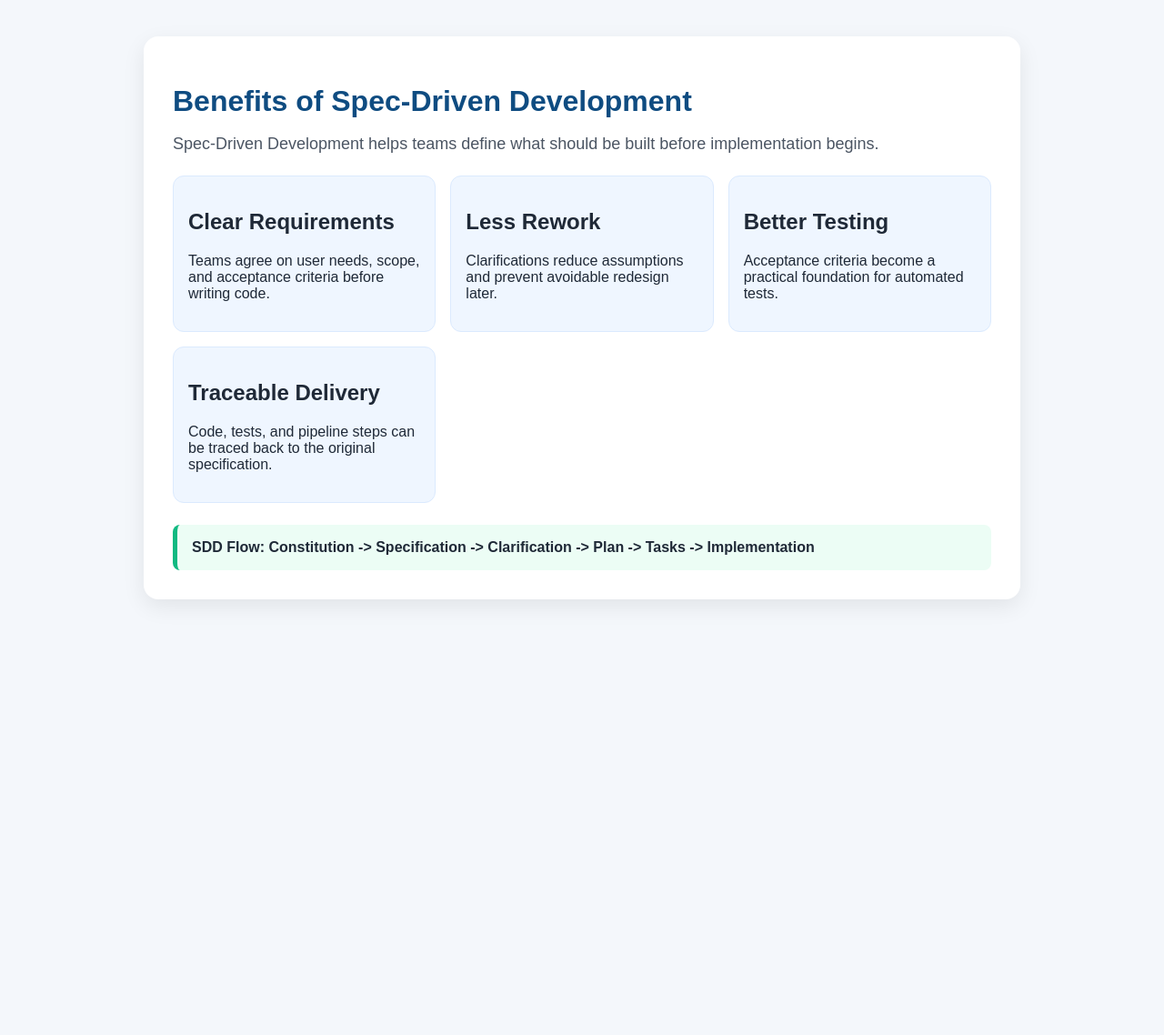
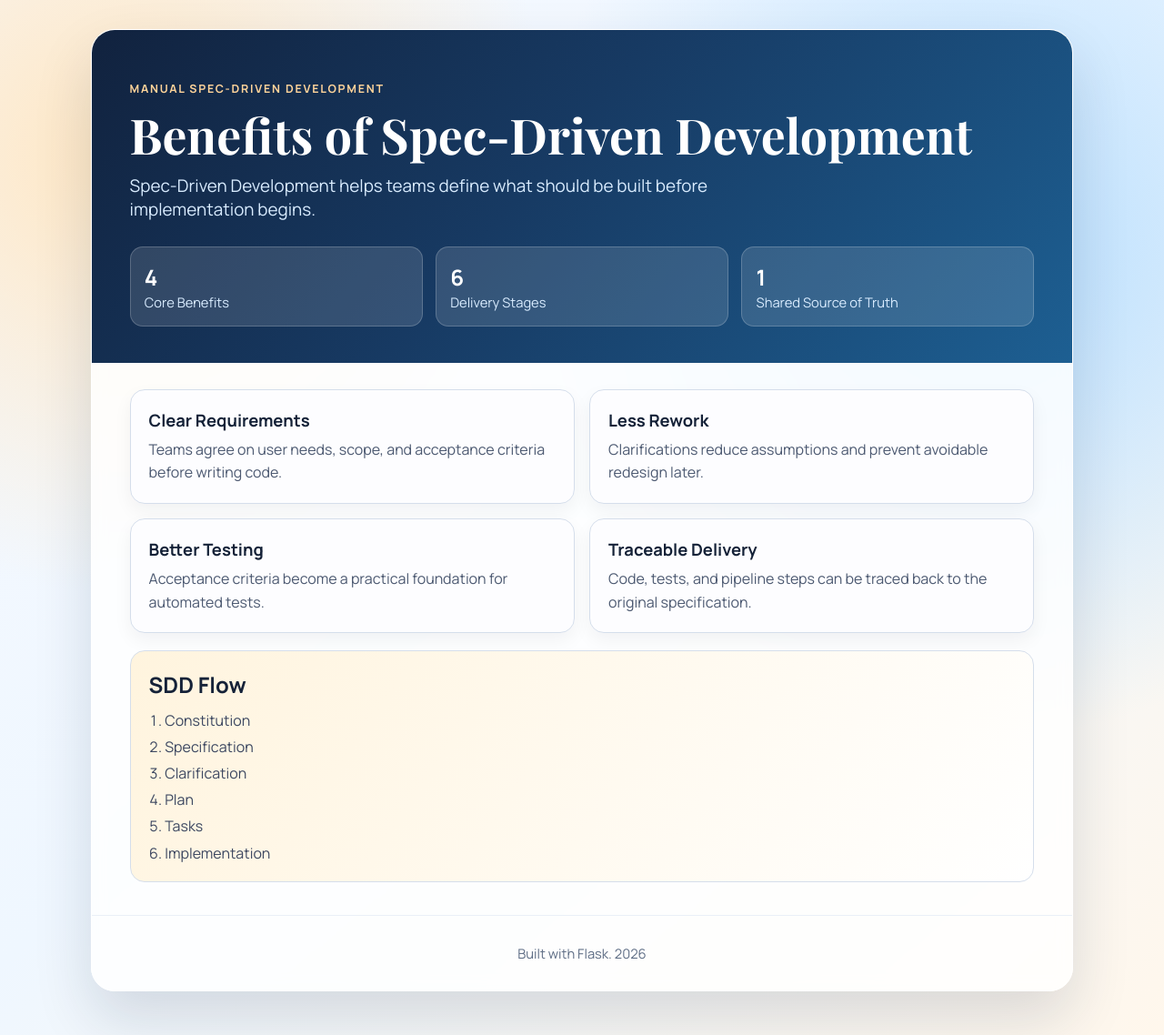
Before and after one commit to brandon-pereira-fdm/SDD-Python-App, a Flask app: page / in a window 1280 px wide. Shown: the whole page at 91% size. Before the commit the page ends 662 px from the top, so only its background shows below. Run offline with Flask 3, Linux system fonts and the light colour scheme.

Commit message:
Made 5 changes to the application to improve the project

```diff
--- a/app.py
+++ b/app.py
@@ -1,9 +1,44 @@
+from datetime import datetime
+
 from flask import Flask, render_template
 
 app = Flask(__name__)
+
+
 @app.route("/")
 def home():
-    return render_template("index.html")
+    benefits = [
+        {
+            "title": "Clear Requirements",
+            "description": "Teams agree on user needs, scope, and acceptance criteria before writing code.",
+        },
+        {
+            "title": "Less Rework",
+            "description": "Clarifications reduce assumptions and prevent avoidable redesign later.",
+        },
+        {
+            "title": "Better Testing",
+            "description": "Acceptance criteria become a practical foundation for automated tests.",
+        },
+        {
+            "title": "Traceable Delivery",
+            "description": "Code, tests, and pipeline steps can be traced back to the original specification.",
+        },
+    ]
+    flow_steps = [
+        "Constitution",
+        "Specification",
+        "Clarification",
+        "Plan",
+        "Tasks",
+        "Implementation",
+    ]
+    return render_template(
+        "index.html",
+        benefits=benefits,
+        flow_steps=flow_steps,
+        current_year=datetime.now().year,
+    )
 
 
 if __name__ == "__main__":
--- /dev/null
+++ b/static/css/styles.css
@@ -0,0 +1,201 @@
+:root {
+    --ink: #152238;
+    --muted-ink: #4c5971;
+    --card-bg: #fdfdff;
+    --panel-bg: #ffffffd1;
+    --line: #d5deeb;
+    --accent: #ff7a18;
+    --accent-soft: #ffd49a;
+    --ring: #3ca7ff;
+}
+
+* {
+    box-sizing: border-box;
+}
+
+body {
+    margin: 0;
+    font-family: "Manrope", sans-serif;
+    color: var(--ink);
+    background:
+        radial-gradient(circle at 10% 15%, #ffe7c4 0%, transparent 32%),
+        radial-gradient(circle at 85% 25%, #b9dfff 0%, transparent 38%),
+        linear-gradient(140deg, #f6f9ff 0%, #eff7ff 48%, #fff7ec 100%);
+    min-height: 100vh;
+}
+
+.page-shell {
+    width: min(1080px, 92vw);
+    margin: 2rem auto 3rem;
+    background: var(--panel-bg);
+    border: 1px solid #ffffff;
+    border-radius: 26px;
+    box-shadow: 0 30px 65px rgba(12, 32, 64, 0.14);
+    backdrop-filter: blur(8px);
+    overflow: hidden;
+}
+
+.hero {
+    padding: 3.5rem clamp(1.2rem, 2vw + 1rem, 3rem) 2.5rem;
+    background: linear-gradient(130deg, #11223e 0%, #173a63 45%, #1d5f92 100%);
+    color: #ffffff;
+}
+
+.kicker {
+    margin: 0;
+    text-transform: uppercase;
+    font-size: 0.78rem;
+    letter-spacing: 0.14em;
+    font-weight: 700;
+    color: var(--accent-soft);
+}
+
+h1 {
+    margin: 0.8rem 0;
+    font-family: "Playfair Display", serif;
+    line-height: 1.1;
+    font-size: clamp(2rem, 5vw, 3.35rem);
+}
+
+.subtitle {
+    margin: 0;
+    max-width: 62ch;
+    color: #d9ecff;
+    font-size: clamp(1rem, 0.9rem + 0.35vw, 1.2rem);
+}
+
+.hero-stats {
+    margin-top: 1.8rem;
+    display: grid;
+    grid-template-columns: repeat(3, 1fr);
+    gap: 0.9rem;
+}
+
+.hero-stats article {
+    padding: 0.95rem;
+    border-radius: 14px;
+    background: rgba(255, 255, 255, 0.13);
+    border: 1px solid rgba(255, 255, 255, 0.2);
+}
+
+.hero-stats strong {
+    display: block;
+    font-size: 1.5rem;
+}
+
+.hero-stats span {
+    color: #d9ecff;
+    font-size: 0.92rem;
+}
+
+main {
+    padding: 1.8rem clamp(1rem, 2vw + 1rem, 2.8rem) 2.3rem;
+}
+
+.benefits-grid {
+    display: grid;
+    grid-template-columns: repeat(12, 1fr);
+    gap: 1rem;
+}
+
+.benefit-card {
+    grid-column: span 6;
+    padding: 1.25rem;
+    background: var(--card-bg);
+    border-radius: 16px;
+    border: 1px solid var(--line);
+    box-shadow: 0 8px 20px rgba(10, 22, 39, 0.05);
+    transition: transform 180ms ease, box-shadow 180ms ease;
+}
+
+.benefit-card:hover {
+    transform: translateY(-2px);
+    box-shadow: 0 14px 28px rgba(10, 22, 39, 0.11);
+}
+
+.benefit-card h2 {
+    margin: 0 0 0.45rem;
+    font-size: 1.15rem;
+}
+
+.benefit-card p {
+    margin: 0;
+    line-height: 1.6;
+    color: var(--muted-ink);
+}
+
+.flow {
+    margin-top: 1.2rem;
+    padding: 1.25rem;
+    border-radius: 16px;
+    border: 1px solid var(--line);
+    background: linear-gradient(125deg, #fff4de 0%, #fff 100%);
+}
+
+.flow h2 {
+    margin-top: 0;
+    margin-bottom: 0.7rem;
+}
+
+.flow ol {
+    margin: 0;
+    padding-left: 1.1rem;
+    display: grid;
+    gap: 0.45rem;
+    color: #3d4861;
+}
+
+footer {
+    border-top: 1px solid #eaf0f7;
+    padding: 1rem 1.2rem;
+    text-align: center;
+    color: #5e6d85;
+    font-size: 0.92rem;
+}
+
+.reveal {
+    opacity: 0;
+    transform: translateY(16px);
+    animation: fade-up 600ms ease forwards;
+    animation-delay: calc(var(--index, 0) * 90ms);
+}
+
+@keyframes fade-up {
+    from {
+        opacity: 0;
+        transform: translateY(16px);
+    }
+
+    to {
+        opacity: 1;
+        transform: translateY(0);
+    }
+}
+
+@media (max-width: 760px) {
+    .page-shell {
+        width: min(1080px, 95vw);
+        margin-top: 1rem;
+        border-radius: 20px;
+    }
+
+    .hero {
+        padding: 2.25rem 1rem 1.7rem;
+    }
+
+    .hero-stats {
+        grid-template-columns: 1fr;
+    }
+
+    .benefit-card {
+        grid-column: span 12;
+    }
+}
+
+@media (prefers-reduced-motion: reduce) {
+    .reveal {
+        opacity: 1;
+        transform: none;
+        animation: none;
+    }
+}
--- /dev/null
+++ b/static/js/main.js
@@ -0,0 +1,9 @@
+document.addEventListener("DOMContentLoaded", () => {
+    const revealItems = document.querySelectorAll(".reveal");
+
+    revealItems.forEach((item, index) => {
+        if (!item.style.getPropertyValue("--index")) {
+            item.style.setProperty("--index", String(index));
+        }
+    });
+});
--- a/templates/index.html
+++ b/templates/index.html
@@ -4,80 +4,60 @@
     <meta charset="UTF-8">
     <meta name="viewport" content="width=device-width, initial-scale=1.0">
     <title>Benefits of Spec-Driven Development</title>
-    <style>
-        body {
-            font-family: Arial, sans-serif;
-            margin: 0;
-            background: #f4f7fb;
-            color: #1f2937;
-        }
-        .container {
-            max-width: 900px;
-            margin: 40px auto;
-            background: #ffffff;
-            padding: 32px;
-            border-radius: 16px;
-            box-shadow: 0 8px 24px rgba(0, 0, 0, 0.08);
-        }
-        h1 {
-            color: #0f4c81;
-            margin-bottom: 8px;
-        }
-        .subtitle {
-            color: #4b5563;
-            font-size: 18px;
-        }
-        .benefits {
-            display: grid;
-            grid-template-columns: repeat(auto-fit, minmax(220px, 1fr));
-            gap: 16px;
-            margin-top: 24px;
-        }
-        .card {
-            border: 1px solid #dbeafe;
-            background: #eff6ff;
-            padding: 16px;
-            border-radius: 12px;
-        }
-        .flow {
-            margin-top: 24px;
-            padding: 16px;
-            background: #ecfdf5;
-            border-left: 5px solid #10b981;
-            border-radius: 8px;
-            font-weight: bold;
-        }
-    </style>
+    <link rel="preconnect" href="https://fonts.googleapis.com">
+    <link rel="preconnect" href="https://fonts.gstatic.com" crossorigin>
+    <link href="https://fonts.googleapis.com/css2?family=Manrope:wght@400;600;700;800&family=Playfair+Display:wght@600;700&display=swap" rel="stylesheet">
+    <link rel="stylesheet" href="{{ url_for('static', filename='css/styles.css') }}">
 </head>
 <body>
-    <main class="container">
+    <div class="page-shell">
+        <header class="hero reveal">
+            <p class="kicker">Manual Spec-Driven Development</p>
             <h1>Benefits of Spec-Driven Development</h1>
             <p class="subtitle">
                 Spec-Driven Development helps teams define what should be built before implementation begins.
             </p>
+            <div class="hero-stats">
+                <article>
+                    <strong>4</strong>
+                    <span>Core Benefits</span>
+                </article>
+                <article>
+                    <strong>6</strong>
+                    <span>Delivery Stages</span>
+                </article>
+                <article>
+                    <strong>1</strong>
+                    <span>Shared Source of Truth</span>
+                </article>
+            </div>
+        </header>
 
-        <section class="benefits">
-            <article class="card">
-                <h2>Clear Requirements</h2>
-                <p>Teams agree on user needs, scope, and acceptance criteria before writing code.</p>
+        <main>
+            <section class="benefits-grid">
+                {% for benefit in benefits %}
+                <article class="benefit-card reveal" style="--index: {{ loop.index0 }};">
+                    <h2>{{ benefit.title }}</h2>
+                    <p>{{ benefit.description }}</p>
                 </article>
-            <article class="card">
-                <h2>Less Rework</h2>
-                <p>Clarifications reduce assumptions and prevent avoidable redesign later.</p>
-            </article>
-            <article class="card">
-                <h2>Better Testing</h2>
-                <p>Acceptance criteria become a practical foundation for automated tests.</p>
-            </article>
-            <article class="card">
-                <h2>Traceable Delivery</h2>
-                <p>Code, tests, and pipeline steps can be traced back to the original specification.</p>
-            </article>
+                {% endfor %}
             </section>
 
-        <section class="flow">
-            SDD Flow: Constitution -> Specification -> Clarification -> Plan -> Tasks -> Implementation
+            <section class="flow reveal">
+                <h2>SDD Flow</h2>
+                <ol>
+                    {% for step in flow_steps %}
+                    <li>{{ step }}</li>
+                    {% endfor %}
+                </ol>
             </section>
         </main>
+
+        <footer class="reveal">
+            <p>Built with Flask. {{ current_year }}</p>
+        </footer>
+    </div>
+
+    <script src="{{ url_for('static', filename='js/main.js') }}"></script>
 </body>
 </html>
```
Lines whose indentation alone changed are shown as unchanged.
